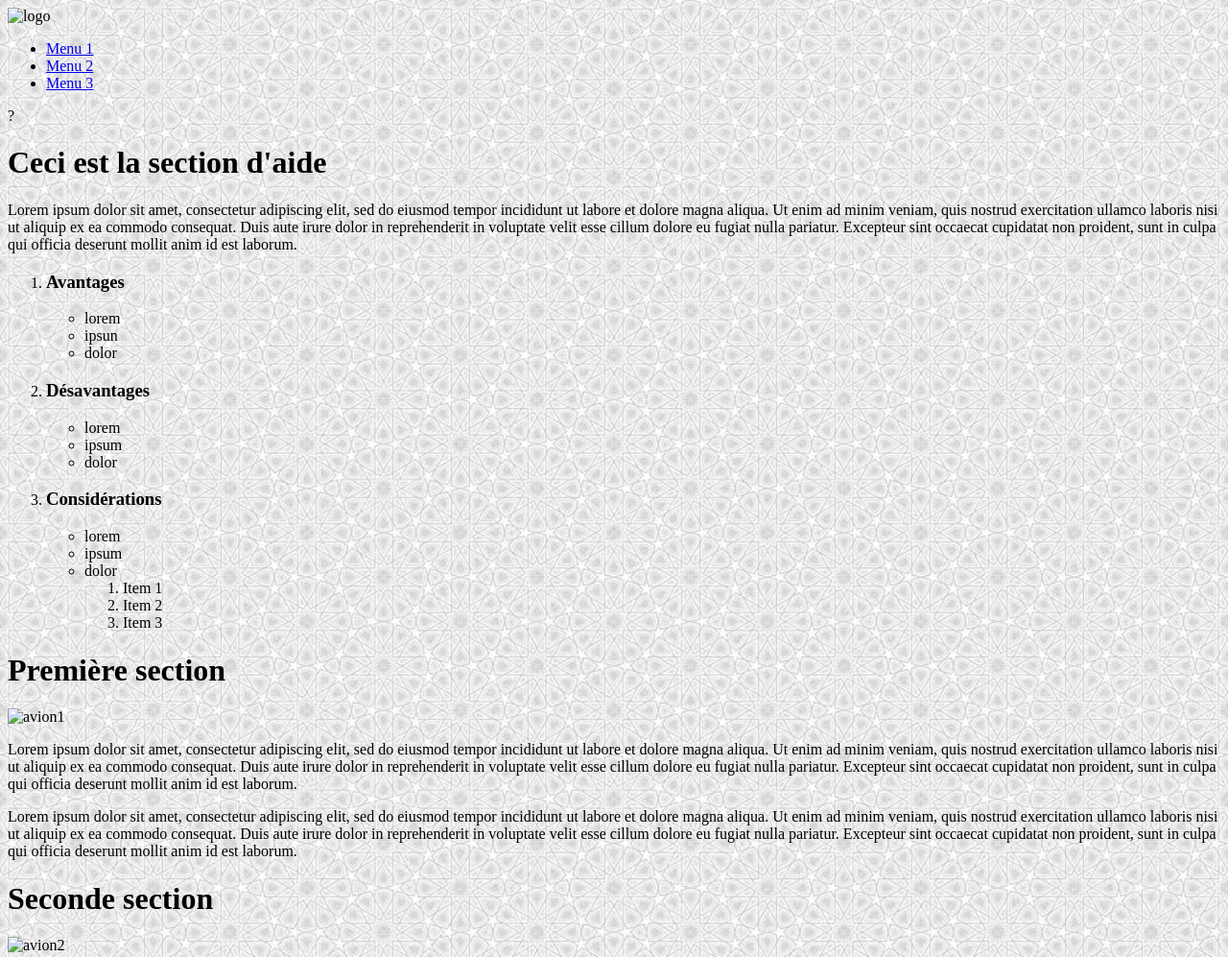
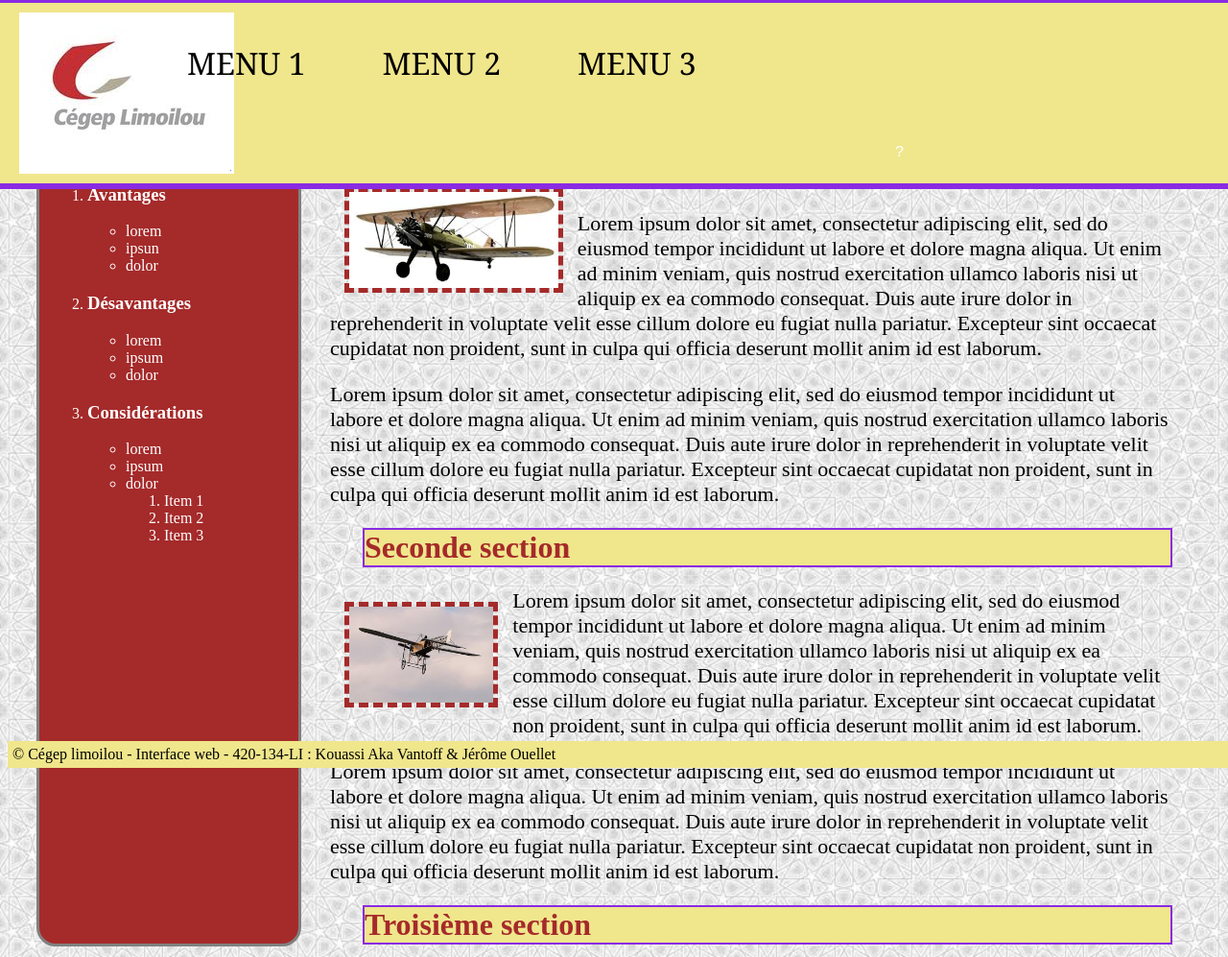
Before and after one commit to stormsaberporjects/tp2, a plain HTML site: page ressources/index.html in a window 1280 px wide. Shown: the top 997 px of the page at 96% size. Drawn offline with Linux system fonts and the light colour scheme; files that its build step writes are made by us from their sources; files whose address does not match are found by name.

Commit message:
vantoff2023-10-26

```diff
--- a/ressources/css/main.css
+++ b/ressources/css/main.css
@@ -1,20 +1,228 @@
 /* Kouassi Aka Vantoff & Jérôme Ouellet */
 
 /* Divers */
-html{
+html {
     background-image: url("../Images/fond.jpeg");
     background-repeat: repeat;
-    background-size: 25%;
+    background-size: 25% auto;
+    background-attachment: fixed;
 }
 
 /* Entête avec menu */
 
+header {
+    display: flex;
+    justify-content: space-between;
+    align-items: center;
+    background-color: khaki;
+    color: #fff;
+    padding: 10px 20px;
+}
 
-/* Contenu principal */
+
+#menu ul {
+    list-style: none;
+    padding: 0;
+    display: flex;
+}
+
+#menu li {
+    margin-right: 20px;
+}
+
+#menu a {
+    color: #fff;
+    text-decoration: none;
+}
+
+#aide-icon {
+
+    cursor: pointer;
+}
+
+
+#section-aide {
+    position: fixed;
+    top: 50%;
+    left: 50%;
+    transform: translate(-50%, -50%);
+    width: 50%;
+    height: 50%;
+    background-color: khaki;
+    opacity: 0.95;
+    border: 2px solid blueviolet;
+    padding: 30px;
+    overflow: hidden;
+    display: none;
+}
+
+header {
+    position: fixed;
+    top: 0;
+    left: 0;
+    width: 100%;
+    background-color: khaki;
+    border-top: 3px solid blueviolet;
+    border-bottom: 6px solid blueviolet;
+}
+
+#logo img {
+    width: 150px;
+}
+
+#menu {
+    font-family: Courier New;
+    position: absolute;
+    left: 155px;
+    top: 5px;
+    width: 65%;
+}
+
+#menu ul {
+    list-style: none;
+    padding: 0;
+    display: flex;
+}
+
+#menu li {
+    height: 40px;
+    margin: 20px;
+}
+
+#menu a {
+    text-decoration: none;
+    color: black;
+    padding: 20px;
+    text-transform: uppercase;
+    font-family: Georgia, "Times New Roman", serif;
+    font-size: 2em;
+}
+
+#menu a:hover,
+#aide-icon:hover {
+    border: 2px solid brown;
+    box-shadow: 5px 5px 30px brown;
+}
+
+
+#aide-icon {
+    float: right;
+    margin: 30px;
+    width: 50px;
+}
+
+
+section {
+    margin-top: 100px;
+}
 
 
 
 /* Boite aparté avec les listes */
 
+#contenu-principal {
+    margin-top: 130px;
+    padding: 50px;
+}
+
+#contenu-principal p {
+    font-size: 22px;
+}
+
+#contenu-principal h1 {
+    margin-left: 320px;
+    background-color: khaki;
+    border: 2px solid blueviolet;
+    color: brown;
+    position: sticky;
+    top: 100px;
+}
+
+#contenu-principal h1+p {
+    float: left;
+    font-size: 44px;
+    color: brown;
+    margin-right: 5px;
+}
+
+#contenu-principal img {
+    float: left;
+    height: 100px;
+    margin: 15px;
+    border: 1px solid black;
+    border-style: dashed;
+    border-width: 5px;
+    border-color: brown;
+}
+
+
+aside {
+    float: left;
+    width: 250px;
+    height: 800px;
+    border-radius: 20px;
+    background-color: brown;
+    margin: 30px;
+    padding: 10px;
+    color: white;
+    border: 3px solid gray;
+}
+
+#contenu-principal {
+    margin-top: 130px;
+    padding: 50px;
+}
+
+#contenu-principal p {
+    font-size: 22px;
+}
+
+#contenu-principal h1 {
+    margin-left: 320px;
+    background-color: khaki;
+    border: 2px solid blueviolet;
+    color: brown;
+    position: sticky;
+    top: 100px;
+}
+
+#contenu-principal h1+p {
+
+    float: left;
+    font-size: 44px;
+    color: brown;
+    margin-right: 5px;
+}
+
+#contenu-principal img {
+    float: left;
+    height: 100px;
+    margin: 15px;
+    border: 1px solid black;
+    border-style: dashed;
+    border-width: 5px;
+    border-color: brown;
+}
+
+
+aside {
+    float: left;
+    width: 250px;
+    height: 800px;
+    border-radius: 20px;
+    background-color: brown;
+    margin: 30px;
+    padding: 10px;
+    color: white;
+    border: 3px solid gray;
+}
 
 /* Pied de page */
+
+footer {
+    background-color: khaki;
+    width: 100%;
+    padding: 5px;
+    position: fixed;
+    bottom: 0;
+}
--- a/ressources/index.html
+++ b/ressources/index.html
@@ -4,12 +4,12 @@
 <head>
     <meta charset="utf-8" />
     <title> KV & JO</title>
-    <link rel="stylesheet" type="text/css" href="ressources/css/main.css" />
+    <link rel="stylesheet" type="text/css" href="css/main.css" />
 </head>
 
 <body>
     <header>
-        <img src="ressources/Images/cegep.png" alt="logo">
+        <img src="Images/cegep.png" alt="logo">
         <div id="menu">
             <ul>
                 <li><a href="#section1">Menu 1</a></li>
@@ -73,9 +73,9 @@
             </li>
         </ol>
     </aside>
-    <div id="contenu-principal">
+    <div id="contenu-principal"
         <h1 id="section1">Première section</h1>
-        <img src="ressources/Images/avions/avion1.jpeg" alt="avion1">
+        <img src="Images/avions/avion1.jpeg" alt="avion1">
         <p>Lorem ipsum dolor sit amet, consectetur adipiscing elit, sed do eiusmod tempor incididunt ut labore et
             dolore
             magna aliqua. Ut enim ad minim veniam, quis nostrud exercitation ullamco laboris nisi ut aliquip ex ea
@@ -93,7 +93,7 @@
             est
             laborum.</p>
         <h1 id="section2">Seconde section</h1>
-        <img src="ressources/Images/avions/avion2.jpeg" alt="avion2">
+        <img src="Images/avions/avion2.jpeg" alt="avion2">
         <p>Lorem ipsum dolor sit amet, consectetur adipiscing elit, sed do eiusmod tempor incididunt ut labore et
             dolore
             magna aliqua. Ut enim ad minim veniam, quis nostrud exercitation ullamco laboris nisi ut aliquip ex ea
@@ -111,7 +111,7 @@
             est
             laborum.</p>
         <h1 id="section3">Troisième section</h1>
-        <img src="ressources/Images/avions/avion3.jpeg" alt="avion3">
+        <img src="Images/avions/avion3.jpeg" alt="avion3">
         <p>Lorem ipsum dolor sit amet, consectetur adipiscing elit, sed do eiusmod tempor incididunt ut labore et
             dolore
             magna aliqua. Ut enim ad minim veniam, quis nostrud exercitation ullamco laboris nisi ut aliquip ex ea
```
